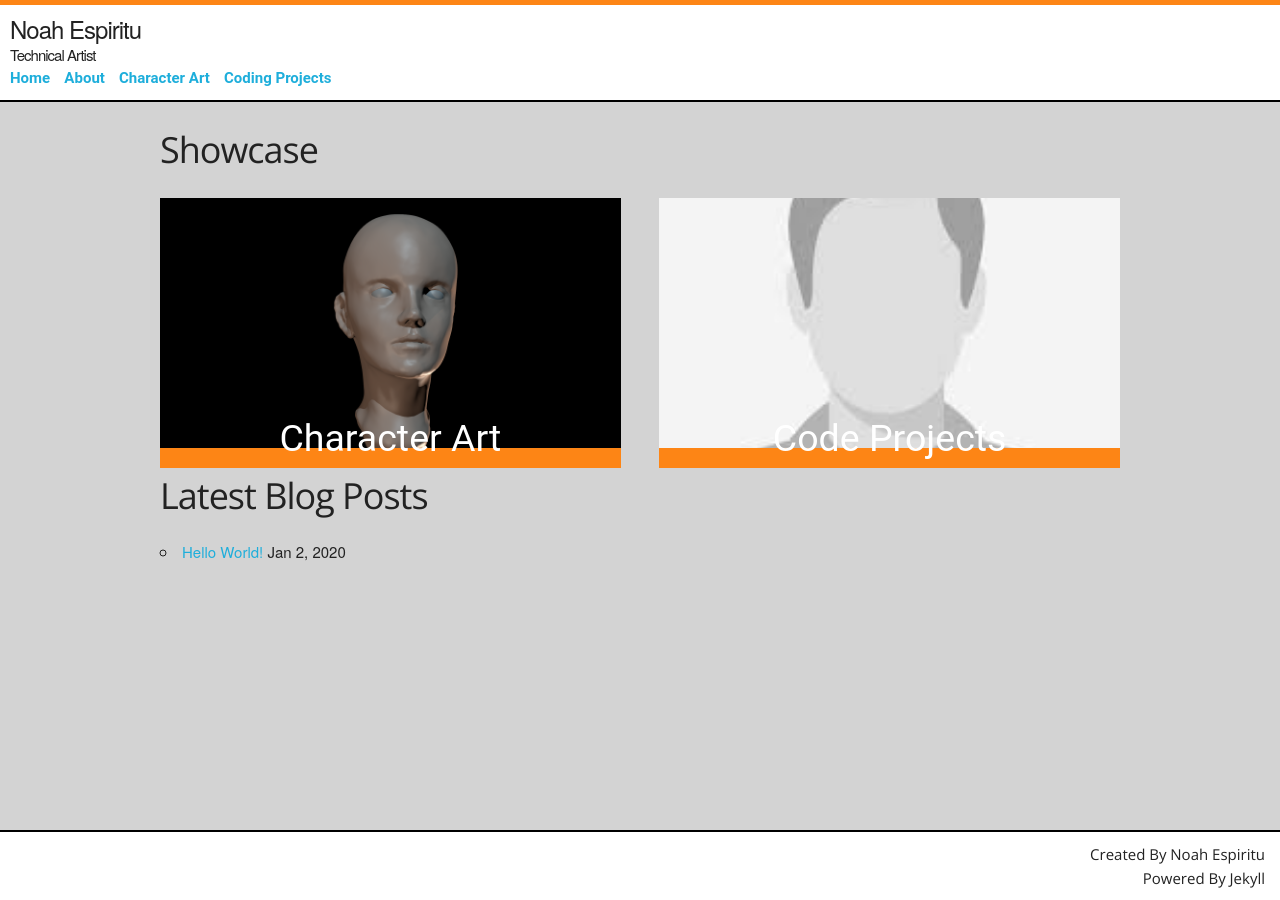
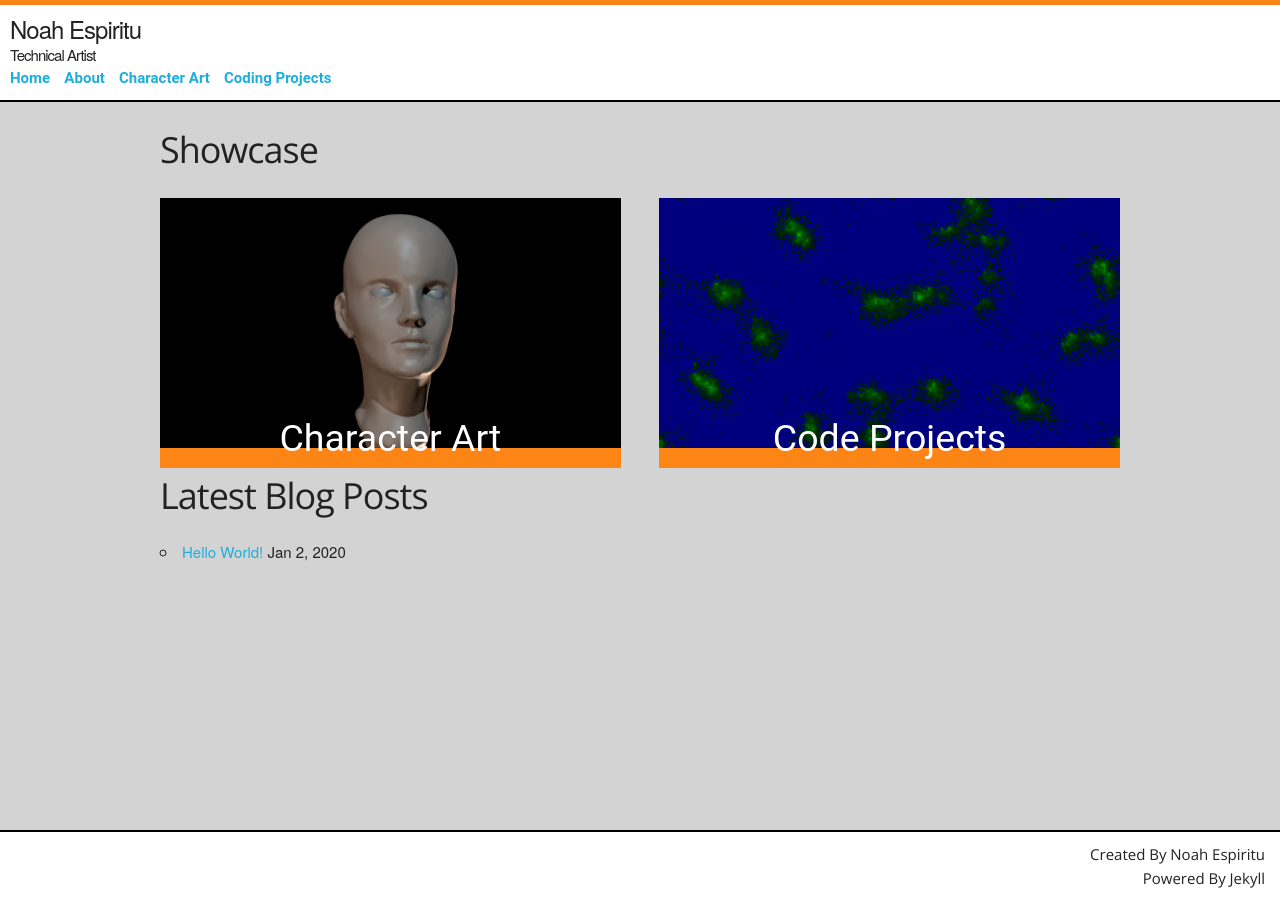
Before and after one commit to bhespiritu/bhespiritu.github.io, a Jekyll site: the page built from index.md, in a window 1280 px wide. Built offline with Jekyll 4.4.1, drawn with Linux system fonts in a browser that asks for light colours.

Commit message:
thumbnail update

```diff
--- /dev/null
+++ b/Gemfile
@@ -0,0 +1,3 @@
+source "https://rubygems.org"
+
+gem "github-pages", group: :jekyll_plugins
--- a/_layouts/home.html
+++ b/_layouts/home.html
@@ -14,7 +14,7 @@ layout: default
 
 			<div class="one-half column sidebar">
 				<a class="label-link" href="#">
-				<img src="images/placeholder.jpg">
+				<img src="images/gravity.png">
 				<p>Code Projects</p>
 				</a>
 			</div>
```
Also changed, not shown: Gemfile.lock (added), images/gravity.png (added), 4 other files.
